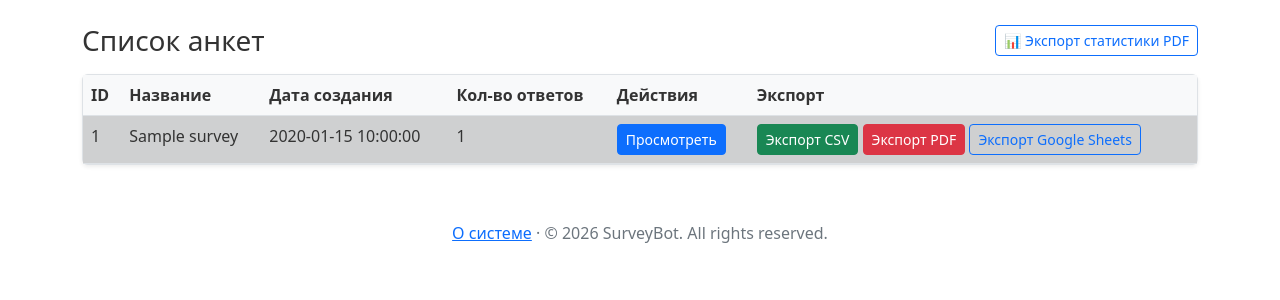
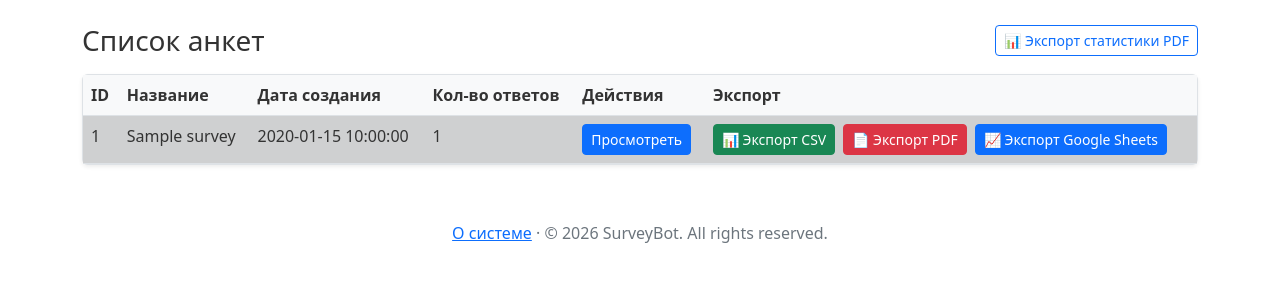
Before and after one commit to kartuznik/surveyusbot, a Flask app: template web/templates/index.html in a window 1280 px wide. Shown: the part 56-356 px from the top of the page. Run offline with Flask 3, Linux system fonts and the light colour scheme; the template is opened without the code that fills it: most values are stand-ins (such as "Sample title", 1, 10 or a date in 2020); parts of the project's set-up code (start-up, migrations or seed data) failed here and were passed over.

Commit message:
Fix Google Sheets button styling to match CSV/PDF
Co-authored-by: Cursor <cursoragent@cursor.com>

```diff
--- a/web/templates/index.html
+++ b/web/templates/index.html
@@ -32,9 +32,9 @@
                         <a class="btn btn-sm btn-primary" href="{{ url_for('survey_detail', survey_id=survey.id) }}">Просмотреть</a>
                     </td>
                     <td>
-                        <a class="btn btn-sm btn-success" href="{{ url_for('export_csv', survey_id=survey.id) }}">Экспорт CSV</a>
-                        <a class="btn btn-sm btn-danger" href="{{ url_for('export_pdf', survey_id=survey.id) }}">Экспорт PDF</a>
-                        <a class="btn btn-sm btn-outline-primary" href="{{ url_for('export_sheets', survey_id=survey.id) }}">Экспорт Google Sheets</a>
+                        <a href="{{ url_for('export_csv', survey_id=survey.id) }}" class="btn btn-success btn-sm me-1 text-nowrap">📊 Экспорт CSV</a>
+                        <a href="{{ url_for('export_pdf', survey_id=survey.id) }}" class="btn btn-danger btn-sm me-1 text-nowrap">📄 Экспорт PDF</a>
+                        <a href="{{ url_for('export_sheets', survey_id=survey.id) }}" class="btn btn-primary btn-sm text-nowrap">📈 Экспорт Google Sheets</a>
                     </td>
                 </tr>
             {% else %}
```
